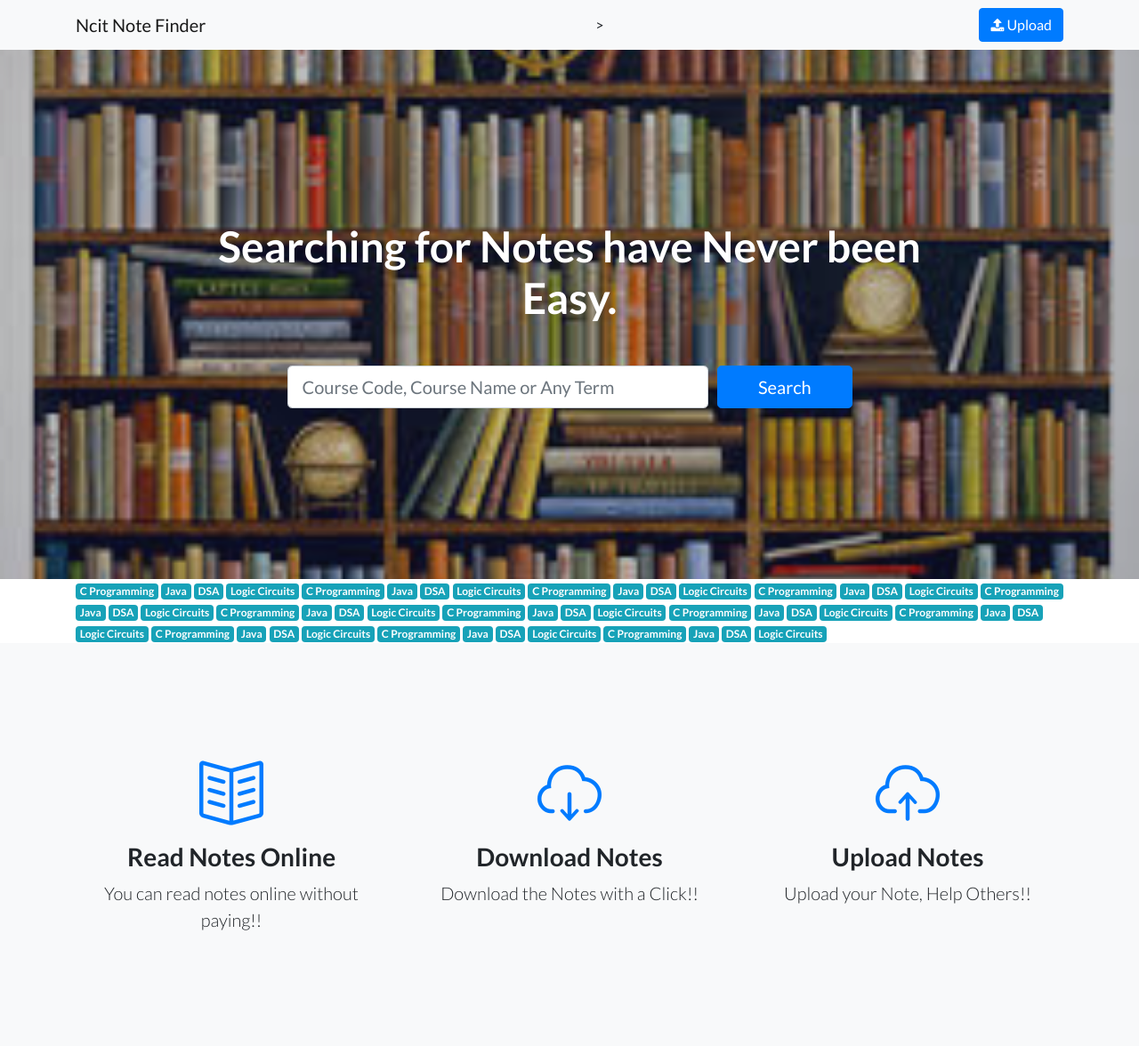
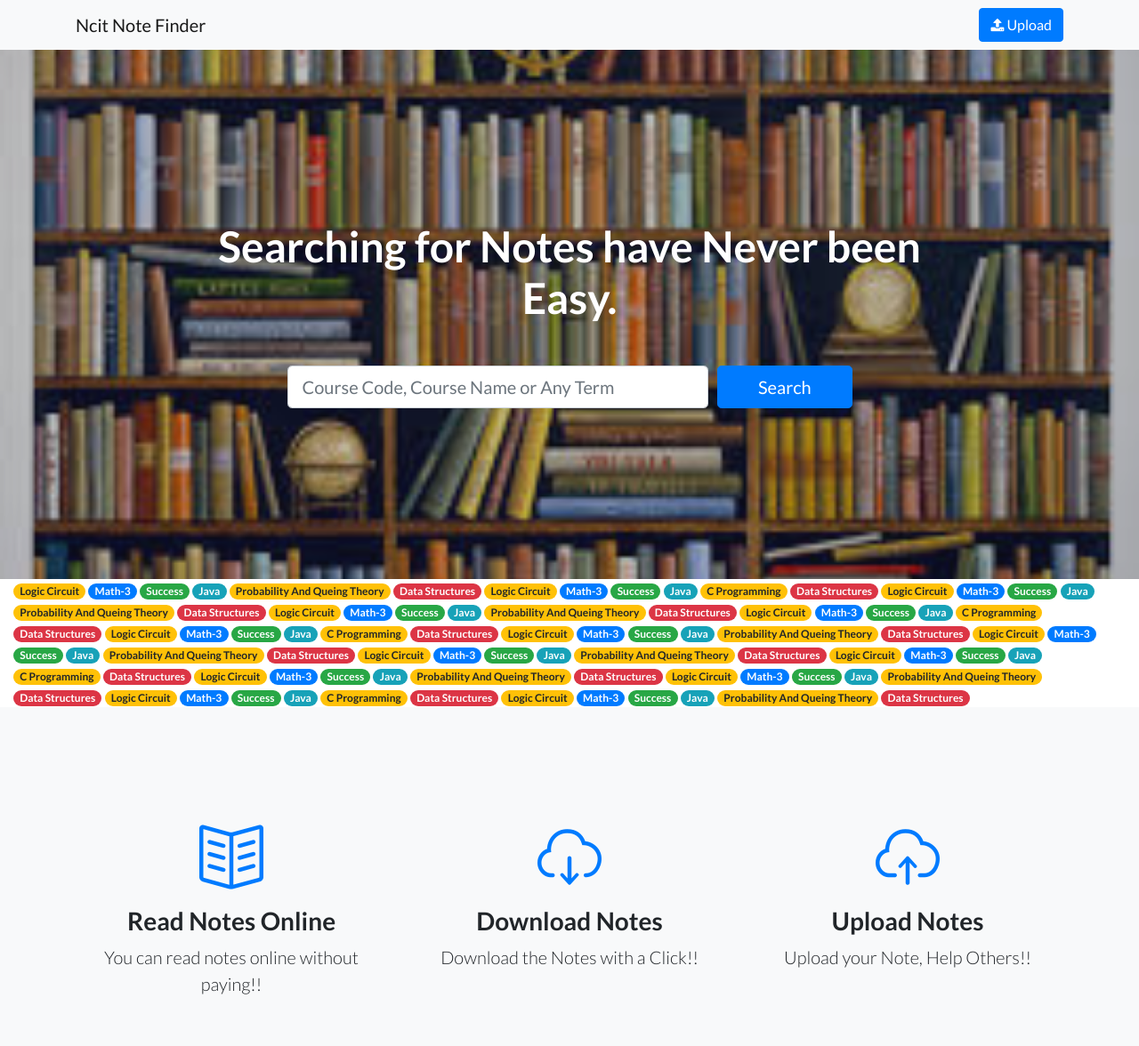
Before and after one commit to poshan0126/NCIT-Note-Finder, a Django app: page / in a window 1280 px wide. Shown: the top 1176 px of the page at 89% size. Run offline with Django 3.2, Linux system fonts and the light colour scheme; some libraries are stand-ins or nearby versions.

Commit message:
Removes extra '>'

```diff
--- a/notefinder/templates/base.html
+++ b/notefinder/templates/base.html
@@ -44,7 +44,7 @@
         {% if request.path_info == "/add_resource/" or request.path_info == "/add_resource_file/" or request.path_info == "/add_resource_url/" %}
 
 
-        {% else %}>
+        {% else %}
           <a class="btn btn-primary" href="{% url 'AddResource' %}"><i class = "fa fa-upload"></i> Upload</a>
         {% endif %}
       </div>
--- a/notefinder/templates/home.html
+++ b/notefinder/templates/home.html
@@ -35,55 +35,91 @@
 
 {% block content %}
 
-    <div class = "container">
-      <span class="badge badge-info">C Programming</span>
-      <span class="badge badge-info">Java</span>
-      <span class="badge badge-info">DSA</span>
-      <span class="badge badge-info">Logic Circuits</span>
-      <span class="badge badge-info">C Programming</span>
-      <span class="badge badge-info">Java</span>
-      <span class="badge badge-info">DSA</span>
-      <span class="badge badge-info">Logic Circuits</span>
-      <span class="badge badge-info">C Programming</span>
-      <span class="badge badge-info">Java</span>
-      <span class="badge badge-info">DSA</span>
-      <span class="badge badge-info">Logic Circuits</span>
-      <span class="badge badge-info">C Programming</span>
-      <span class="badge badge-info">Java</span>
-      <span class="badge badge-info">DSA</span>
-      <span class="badge badge-info">Logic Circuits</span>
-      <span class="badge badge-info">C Programming</span>
-      <span class="badge badge-info">Java</span>
-      <span class="badge badge-info">DSA</span>
-      <span class="badge badge-info">Logic Circuits</span>
-      <span class="badge badge-info">C Programming</span>
-      <span class="badge badge-info">Java</span>
-      <span class="badge badge-info">DSA</span>
-      <span class="badge badge-info">Logic Circuits</span>
-      <span class="badge badge-info">C Programming</span>
-      <span class="badge badge-info">Java</span>
-      <span class="badge badge-info">DSA</span>
-      <span class="badge badge-info">Logic Circuits</span>
-      <span class="badge badge-info">C Programming</span>
-      <span class="badge badge-info">Java</span>
-      <span class="badge badge-info">DSA</span>
-      <span class="badge badge-info">Logic Circuits</span>
-      <span class="badge badge-info">C Programming</span>
-      <span class="badge badge-info">Java</span>
-      <span class="badge badge-info">DSA</span>
-      <span class="badge badge-info">Logic Circuits</span>
-      <span class="badge badge-info">C Programming</span>
-      <span class="badge badge-info">Java</span>
-      <span class="badge badge-info">DSA</span>
-      <span class="badge badge-info">Logic Circuits</span>
-      <span class="badge badge-info">C Programming</span>
-      <span class="badge badge-info">Java</span>
-      <span class="badge badge-info">DSA</span>
-      <span class="badge badge-info">Logic Circuits</span>
-      <span class="badge badge-info">C Programming</span>
-      <span class="badge badge-info">Java</span>
-      <span class="badge badge-info">DSA</span>
-      <span class="badge badge-info">Logic Circuits</span>
+    <div class = "container-fluid">
+      <span class="badge badge-pill badge-warning">Logic Circuit</span>
+      <span class="badge badge-pill badge-primary">Math-3</span>
+      <span class="badge badge-pill badge-success">Success</span>
+      <span class="badge badge-pill badge-info">Java</span>
+      <span class="badge badge-pill badge-warning">Probability And Queing Theory</span>
+      <span class="badge badge-pill badge-danger">Data Structures</span>
+      <span class="badge badge-pill badge-warning">Logic Circuit</span>
+      <span class="badge badge-pill badge-primary">Math-3</span>
+      <span class="badge badge-pill badge-success">Success</span>
+      <span class="badge badge-pill badge-info">Java</span>
+      <span class="badge badge-pill badge-warning">C Programming</span>
+      <span class="badge badge-pill badge-danger">Data Structures</span>
+      <span class="badge badge-pill badge-warning">Logic Circuit</span>
+      <span class="badge badge-pill badge-primary">Math-3</span>
+      <span class="badge badge-pill badge-success">Success</span>
+      <span class="badge badge-pill badge-info">Java</span>
+      <span class="badge badge-pill badge-warning">Probability And Queing Theory</span>
+      <span class="badge badge-pill badge-danger">Data Structures</span>
+      <span class="badge badge-pill badge-warning">Logic Circuit</span>
+      <span class="badge badge-pill badge-primary">Math-3</span>
+      <span class="badge badge-pill badge-success">Success</span>
+      <span class="badge badge-pill badge-info">Java</span>
+      <span class="badge badge-pill badge-warning">Probability And Queing Theory</span>
+      <span class="badge badge-pill badge-danger">Data Structures</span>
+      <span class="badge badge-pill badge-warning">Logic Circuit</span>
+      <span class="badge badge-pill badge-primary">Math-3</span>
+      <span class="badge badge-pill badge-success">Success</span>
+      <span class="badge badge-pill badge-info">Java</span>
+      <span class="badge badge-pill badge-warning">C Programming</span>
+      <span class="badge badge-pill badge-danger">Data Structures</span>
+      <span class="badge badge-pill badge-warning">Logic Circuit</span>
+      <span class="badge badge-pill badge-primary">Math-3</span>
+      <span class="badge badge-pill badge-success">Success</span>
+      <span class="badge badge-pill badge-info">Java</span>
+      <span class="badge badge-pill badge-warning">C Programming</span>
+      <span class="badge badge-pill badge-danger">Data Structures</span>
+      <span class="badge badge-pill badge-warning">Logic Circuit</span>
+      <span class="badge badge-pill badge-primary">Math-3</span>
+      <span class="badge badge-pill badge-success">Success</span>
+      <span class="badge badge-pill badge-info">Java</span>
+      <span class="badge badge-pill badge-warning">Probability And Queing Theory</span>
+      <span class="badge badge-pill badge-danger">Data Structures</span>
+      <span class="badge badge-pill badge-warning">Logic Circuit</span>
+      <span class="badge badge-pill badge-primary">Math-3</span>
+      <span class="badge badge-pill badge-success">Success</span>
+      <span class="badge badge-pill badge-info">Java</span>
+      <span class="badge badge-pill badge-warning">Probability And Queing Theory</span>
+      <span class="badge badge-pill badge-danger">Data Structures</span>
+      <span class="badge badge-pill badge-warning">Logic Circuit</span>
+      <span class="badge badge-pill badge-primary">Math-3</span>
+      <span class="badge badge-pill badge-success">Success</span>
+      <span class="badge badge-pill badge-info">Java</span>
+      <span class="badge badge-pill badge-warning">Probability And Queing Theory</span>
+      <span class="badge badge-pill badge-danger">Data Structures</span>
+      <span class="badge badge-pill badge-warning">Logic Circuit</span>
+      <span class="badge badge-pill badge-primary">Math-3</span>
+      <span class="badge badge-pill badge-success">Success</span>
+      <span class="badge badge-pill badge-info">Java</span>
+      <span class="badge badge-pill badge-warning">C Programming</span>
+      <span class="badge badge-pill badge-danger">Data Structures</span>
+      <span class="badge badge-pill badge-warning">Logic Circuit</span>
+      <span class="badge badge-pill badge-primary">Math-3</span>
+      <span class="badge badge-pill badge-success">Success</span>
+      <span class="badge badge-pill badge-info">Java</span>
+      <span class="badge badge-pill badge-warning">Probability And Queing Theory</span>
+      <span class="badge badge-pill badge-danger">Data Structures</span>
+      <span class="badge badge-pill badge-warning">Logic Circuit</span>
+      <span class="badge badge-pill badge-primary">Math-3</span>
+      <span class="badge badge-pill badge-success">Success</span>
+      <span class="badge badge-pill badge-info">Java</span>
+      <span class="badge badge-pill badge-warning">Probability And Queing Theory</span>
+      <span class="badge badge-pill badge-danger">Data Structures</span>
+      <span class="badge badge-pill badge-warning">Logic Circuit</span>
+      <span class="badge badge-pill badge-primary">Math-3</span>
+      <span class="badge badge-pill badge-success">Success</span>
+      <span class="badge badge-pill badge-info">Java</span>
+      <span class="badge badge-pill badge-warning">C Programming</span>
+      <span class="badge badge-pill badge-danger">Data Structures</span>
+      <span class="badge badge-pill badge-warning">Logic Circuit</span>
+      <span class="badge badge-pill badge-primary">Math-3</span>
+      <span class="badge badge-pill badge-success">Success</span>
+      <span class="badge badge-pill badge-info">Java</span>
+      <span class="badge badge-pill badge-warning">Probability And Queing Theory</span>
+      <span class="badge badge-pill badge-danger">Data Structures</span>
 
 
     </div>
```
